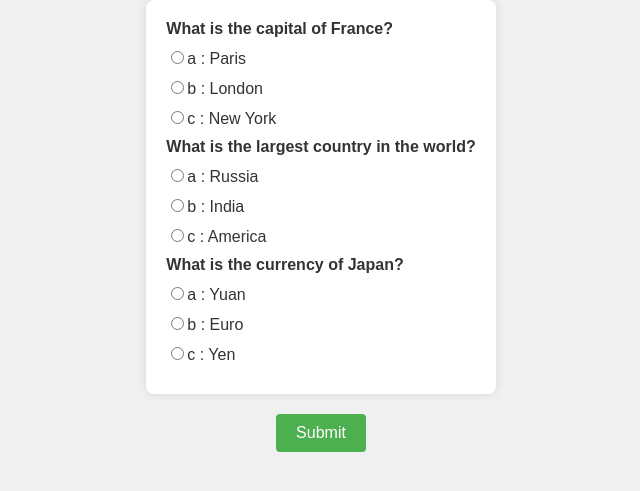
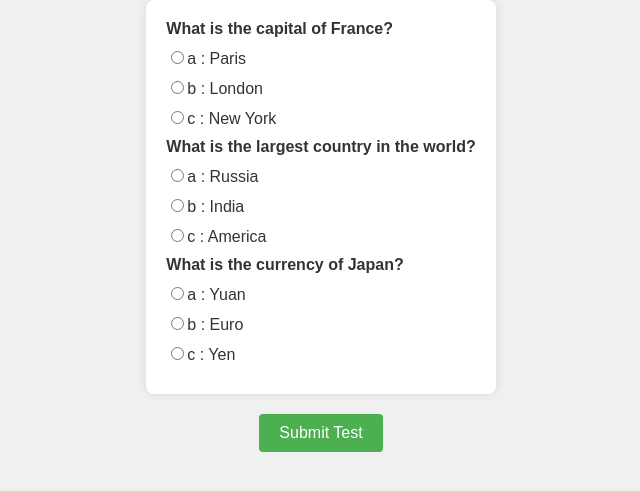
Before and after one commit to ayush8006/basic-quiz-using-js, a plain HTML site: page index.html in a window 1280 px wide. Shown: the part 203-694 px from the top of the page, without its empty margins (319-959 px from the left). Drawn offline with Linux system fonts and the light colour scheme.

Commit message:
third commit

```diff
--- a/index.html
+++ b/index.html
@@ -12,7 +12,7 @@
 
 <div id="quiz"></div>
 
-<button id="submit">Submit</button>
+<button id="submit">Submit Test</button>
 
 <div id="results"></div>
 
```
